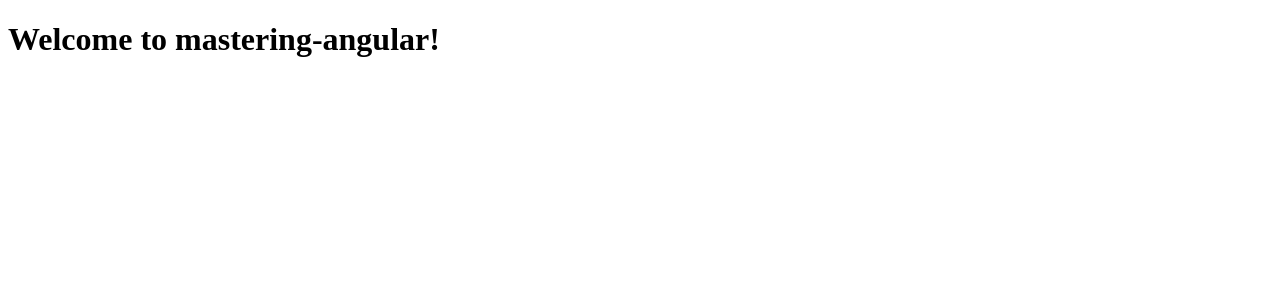
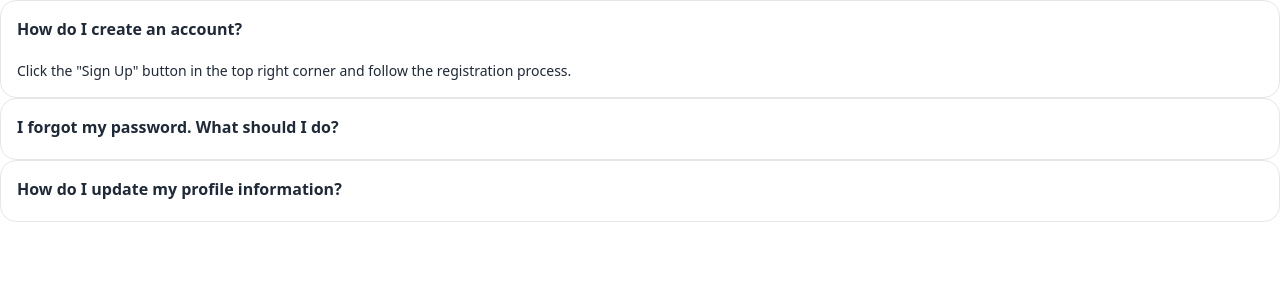
Before and after one commit to frame88/mastering-angular, an Angular app: page / in a window 1280 px wide. Shown: the top 300 px of the page. Built offline with nearby package versions, Linux system fonts and the light colour scheme.

Commit message:
repo con tailwind installato e componenti short one page

```diff
--- a/package.json
+++ b/package.json
@@ -35,12 +35,16 @@
     "@angular/cli": "^20.0.4",
     "@angular/compiler-cli": "^20.0.0",
     "@types/jasmine": "~5.1.0",
+    "autoprefixer": "^10.4.20",
+    "daisyui": "^4.12.24",
     "jasmine-core": "~5.7.0",
     "karma": "~6.4.0",
     "karma-chrome-launcher": "~3.2.0",
     "karma-coverage": "~2.2.0",
     "karma-jasmine": "~5.1.0",
     "karma-jasmine-html-reporter": "~2.1.0",
+    "postcss": "^8.4.49",
+    "tailwindcss": "^3.4.17",
     "typescript": "~5.8.2"
   }
 }
--- a/src/app/app.ts
+++ b/src/app/app.ts
@@ -5,7 +5,21 @@ import { RouterOutlet } from '@angular/router';
   selector: 'app-root',
   imports: [RouterOutlet],
   template: `
-    <h1>Welcome to {{title}}!</h1>
+    <div class="collapse bg-base-100 border border-base-300">
+      <input type="radio" name="my-accordion-1" checked="checked" />
+      <div class="collapse-title font-semibold">How do I create an account?</div>
+      <div class="collapse-content text-sm">Click the "Sign Up" button in the top right corner and follow the registration process.</div>
+    </div>
+    <div class="collapse bg-base-100 border border-base-300">
+      <input type="radio" name="my-accordion-1" />
+      <div class="collapse-title font-semibold">I forgot my password. What should I do?</div>
+      <div class="collapse-content text-sm">Click on "Forgot Password" on the login page and follow the instructions sent to your email.</div>
+    </div>
+    <div class="collapse bg-base-100 border border-base-300">
+      <input type="radio" name="my-accordion-1" />
+      <div class="collapse-title font-semibold">How do I update my profile information?</div>
+      <div class="collapse-content text-sm">Go to "My Account" settings and select "Edit Profile" to make changes.</div>
+    </div>
 
     <router-outlet />
   `,
--- a/src/index.html
+++ b/src/index.html
@@ -1,5 +1,5 @@
 <!doctype html>
-<html lang="en">
+<html lang="en" data-theme="light">
 <head>
   <meta charset="utf-8">
   <title>MasteringAngular</title>
--- a/src/styles.scss
+++ b/src/styles.scss
@@ -1 +1,3 @@
-/* You can add global styles to this file, and also import other style files */
+@import 'tailwindcss/base';
+@import 'tailwindcss/components';
+@import 'tailwindcss/utilities';
--- /dev/null
+++ b/tailwind.config.js
@@ -0,0 +1,10 @@
+/** @type {import('tailwindcss').Config} */
+module.exports = {
+  content: [
+    "./src/**/*.{html,ts}"
+  ],
+  theme: {
+    extend: {},
+  },
+  plugins: [require('daisyui')],
+}
```
Also changed, not shown: 1 other file (tests, documents, lock files or other folders).
